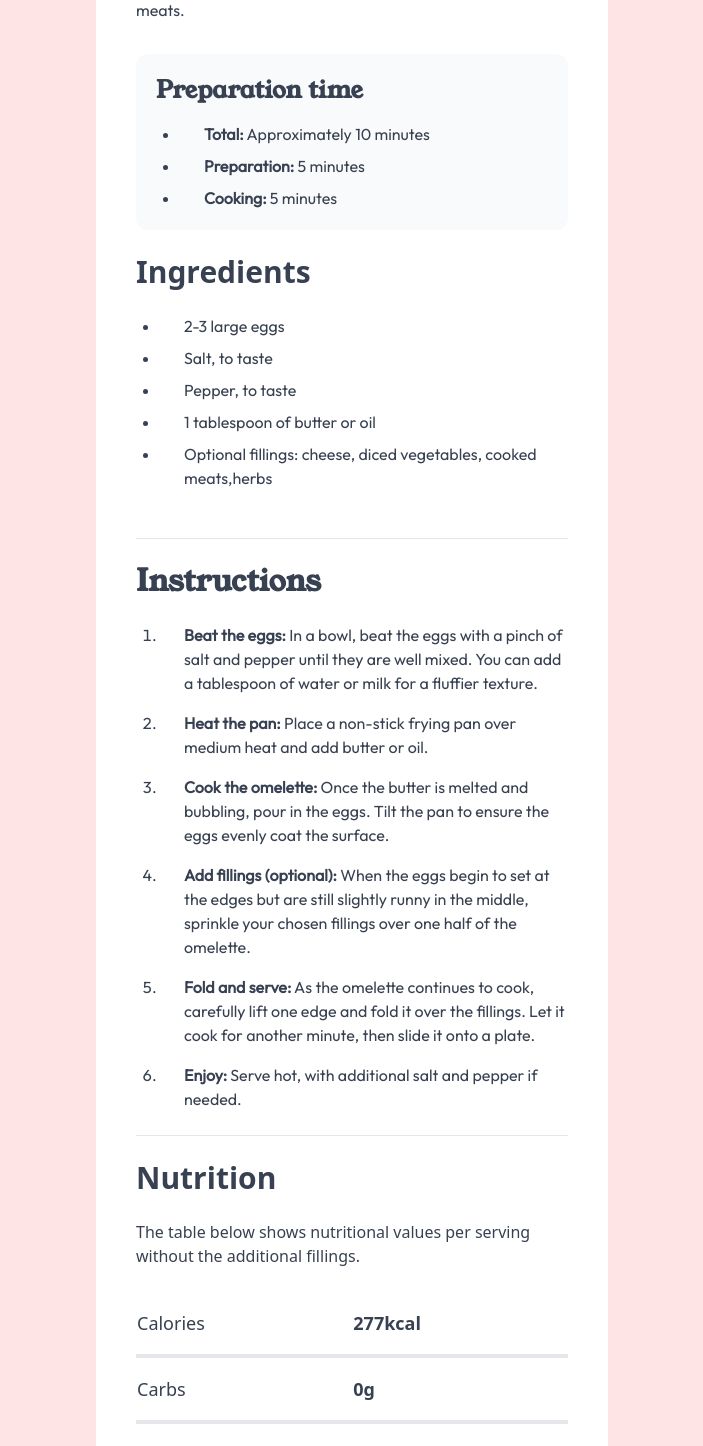
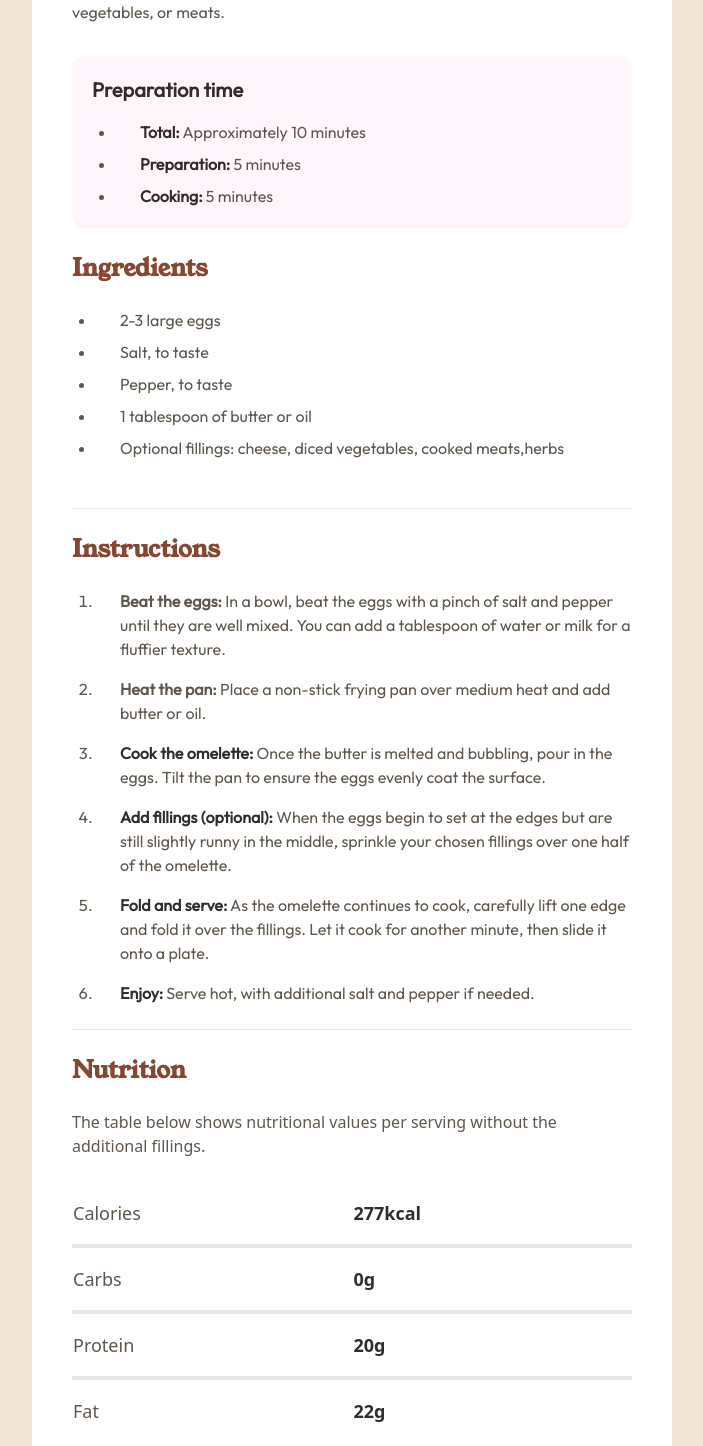
Before and after one commit to JOOYAS/frontend-mentor, a React (Vite) app: page /challenge/1 in a window 1280 px wide. Shown: the part 559-2005 px from the top of the page, without its empty margins (288-991 px from the left). Built offline with nearby package versions, Linux system fonts and the light colour scheme.

Commit message:
color corrections

```diff
--- a/src/pages/challenges/c1.jsx
+++ b/src/pages/challenges/c1.jsx
@@ -3,8 +3,8 @@ import omeletteImage from "/src/assets/images/image-omelette.jpeg";
 
 const C1 = () => {
 	return (
-		<div className='xl:bg-rose-100 xl:px-96 xl:py-28 text-gray-700'>
-			<div className='bg-white md:rounded-2xl'>
+		<div className='xl:bg-weird_rose xl:p-80 xl:py-28 text-gray-700'>
+			<div className='bg-white text-stone-600 md:rounded-2xl'>
 				<figure className='xl:p-8'>
 					<img
 						className='w-full xl:rounded-xl overflow-hidden'
@@ -14,23 +14,23 @@ const C1 = () => {
 				</figure>
 
 				<div className='px-10'>
-					<h1 className='text-4xl py-8 font-medium font-youngserif'>
+					<h1 className='text-4xl pb-8 text-stone-900 font-normal font-youngserif'>
 						Simple Omelette Recipe
 					</h1>
-					<p className='font-outfit'>
+					<p className='font-outfit font-normal text-[16px]'>
 						An easy and quick dish, perfect for any meal. This
 						classic omelette combines beaten eggs cooked to
 						perfection, optionally filled with your choice of
 						cheese, vegetables, or meats.
 					</p>
-					<div className='mt-8 bg-gray-50 rounded-xl p-5'>
-						<h3 className='text-2xl font-bold font-youngserif pb-4'>
+					<div className='mt-8 bg-rose-50 rounded-xl p-5'>
+						<h3 className='text-xl text-stone-900 font-bold font-outfit pb-4'>
 							Preparation time
 						</h3>
 						<ul className='list-disc px-6 space-y-2 font-outfit'>
 							<li>
 								<div className='pl-6'>
-									<span className=' font-semibold'>
+									<span className='text-stone-900 font-bold'>
 										Total:
 									</span>{" "}
 									Approximately 10 minutes
@@ -38,7 +38,7 @@ const C1 = () => {
 							</li>
 							<li>
 								<div className='pl-6'>
-									<span className=' font-semibold'>
+									<span className='text-stone-900 font-bold'>
 										Preparation:
 									</span>{" "}
 									5 minutes
@@ -46,7 +46,7 @@ const C1 = () => {
 							</li>
 							<li>
 								<div className='pl-6'>
-									<span className=' font-semibold'>
+									<span className='text-stone-900 font-bold'>
 										Cooking:
 									</span>{" "}
 									5 minutes
@@ -55,7 +55,9 @@ const C1 = () => {
 						</ul>
 					</div>
 					<div className='my-6'>
-						<h2 className='text-3xl font-bold'>Ingredients</h2>
+						<h2 className='text-2xl font-bold font-youngserif text-brown-800'>
+							Ingredients
+						</h2>
 						<ul className='list-disc p-6 space-y-2 font-outfit'>
 							<li>
 								<div className='pl-6'>2-3 large eggs</div>
@@ -81,13 +83,13 @@ const C1 = () => {
 					</div>
 					<hr />
 					<div className='my-6'>
-						<h2 className='font-bold text-3xl pb-6 font-youngserif'>
+						<h2 className='font-bold text-2xl pb-6 font-youngserif text-brown-800'>
 							Instructions
 						</h2>
 						<ol className='list-decimal pl-6 list-outside space-y-4 font-outfit'>
 							<li>
 								<div className='pl-6'>
-									<span className=' font-semibold'>
+									<span className='font-bold'>
 										Beat the eggs:
 									</span>{" "}
 									In a bowl, beat the eggs with a pinch of
@@ -98,7 +100,7 @@ const C1 = () => {
 							</li>
 							<li>
 								<div className='pl-6'>
-									<span className=' font-semibold'>
+									<span className=' font-bold'>
 										Heat the pan:
 									</span>{" "}
 									Place a non-stick frying pan over medium
@@ -107,7 +109,7 @@ const C1 = () => {
 							</li>
 							<li>
 								<div className='pl-6'>
-									<span className=' font-semibold'>
+									<span className='text-stone-900 font-bold'>
 										Cook the omelette:
 									</span>{" "}
 									Once the butter is melted and bubbling, pour
@@ -117,7 +119,7 @@ const C1 = () => {
 							</li>
 							<li>
 								<div className='pl-6'>
-									<span className=' font-semibold'>
+									<span className='text-stone-900 font-bold'>
 										Add fillings (optional):
 									</span>{" "}
 									When the eggs begin to set at the edges but
@@ -128,7 +130,7 @@ const C1 = () => {
 							</li>
 							<li>
 								<div className='pl-6'>
-									<span className=' font-semibold'>
+									<span className='text-stone-900 font-bold'>
 										Fold and serve:
 									</span>{" "}
 									As the omelette continues to cook, carefully
@@ -139,7 +141,7 @@ const C1 = () => {
 							</li>
 							<li>
 								<div className='pl-6'>
-									<span className=' font-semibold'>
+									<span className='text-stone-900 font-bold'>
 										Enjoy:
 									</span>{" "}
 									Serve hot, with additional salt and pepper
@@ -150,8 +152,10 @@ const C1 = () => {
 					</div>
 					<hr />
 					<div className='my-6'>
-						<h2 className='text-3xl font-bold mb-6'>Nutrition</h2>
-						<p>
+						<h2 className='text-2xl font-bold mb-6 font-youngserif text-brown-800'>
+							Nutrition
+						</h2>
+						<p className='text-[16px]'>
 							The table below shows nutritional values per serving
 							without the additional fillings.
 						</p>
@@ -159,19 +163,27 @@ const C1 = () => {
 							<tbody className='leading-[60px]'>
 								<tr className='border-b-4'>
 									<td>Calories</td>
-									<td className='font-bold'>277kcal</td>
+									<td className='text-stone-900 font-bold'>
+										277kcal
+									</td>
 								</tr>
-								<tr className='border-b-4'>
+								<tr className=' border-b-4'>
 									<td>Carbs</td>
-									<td className='font-bold'>0g</td>
+									<td className='text-stone-900 font-bold'>
+										0g
+									</td>
 								</tr>
 								<tr className='border-b-4'>
 									<td>Protein</td>
-									<td className='font-bold'>20g</td>
+									<td className='text-stone-900 font-bold'>
+										20g
+									</td>
 								</tr>
 								<tr>
 									<td>Fat</td>
-									<td className='font-bold'>22g</td>
+									<td className='text-stone-900 font-bold'>
+										22g
+									</td>
 								</tr>
 							</tbody>
 						</table>
--- a/tailwind.config.js
+++ b/tailwind.config.js
@@ -4,9 +4,30 @@ export default {
 	theme: {
 		extend: {
 			fontFamily: {
-                outfit: ['Outfit', 'sans-serif'],
-                youngserif: ['Young-serif', 'serf']
-            }
+				outfit: ["Outfit", "sans-serif"],
+				youngserif: ['"Young-Serif"', "serif"], // Fix typo in 'serf' → 'serif'
+			},
+			fontWeight: {
+				normal: "400",
+				semibold: "600",
+				bold: "700",
+			},
+			colors: {
+				brown: {
+					800: "hsl(14, 45%, 36%)",
+				},
+				rose: {
+					50: "hsl(330, 100%, 98%)",
+					800: "hsl(332, 51%, 32%)",
+				},
+				weird_rose: "rgb(243, 229, 216)",
+				stone: {
+					100: "hsl(30, 54%, 90%)",
+					150: "hsl(30, 18%, 87%)",
+					600: "hsl(30, 10%, 34%)",
+					900: "hsl(24, 5%, 18%)",
+				},
+			},
 		},
 	},
 	plugins: [],
```
Lines whose indentation alone changed are shown as unchanged.
